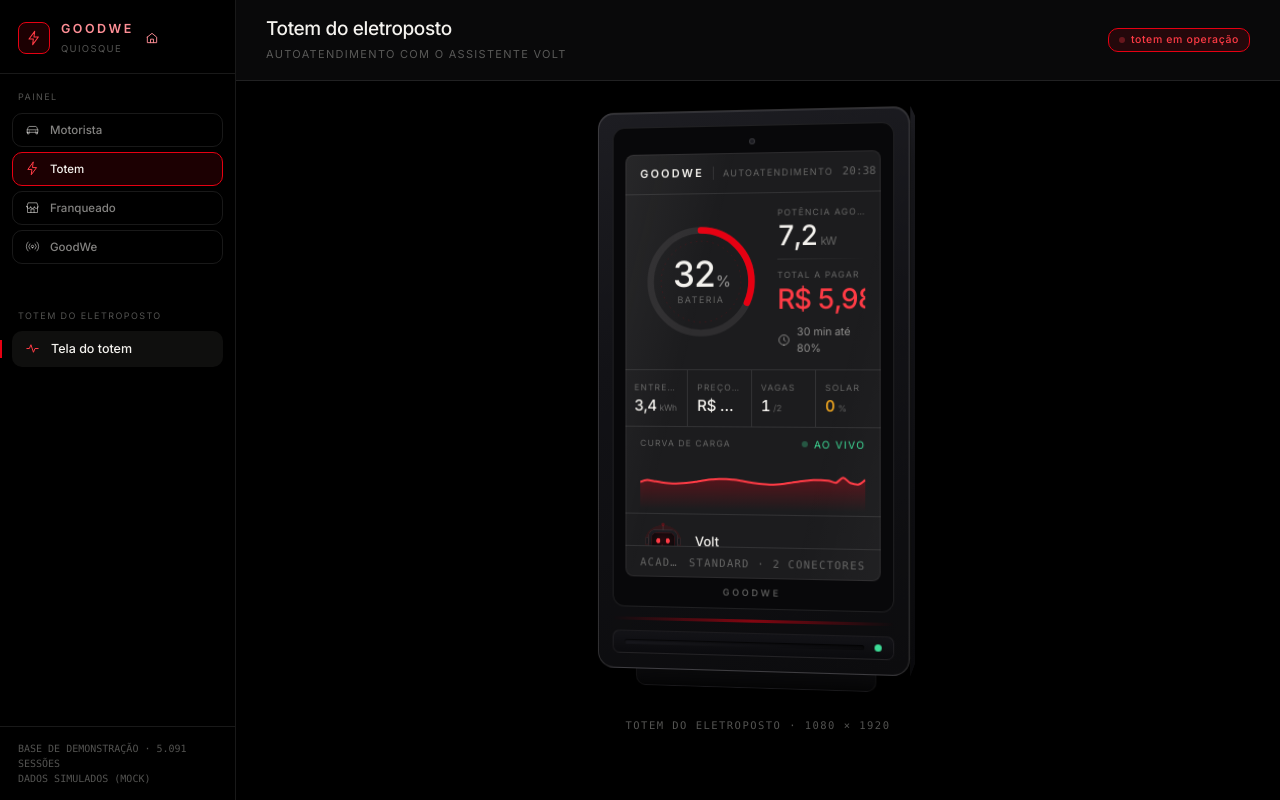
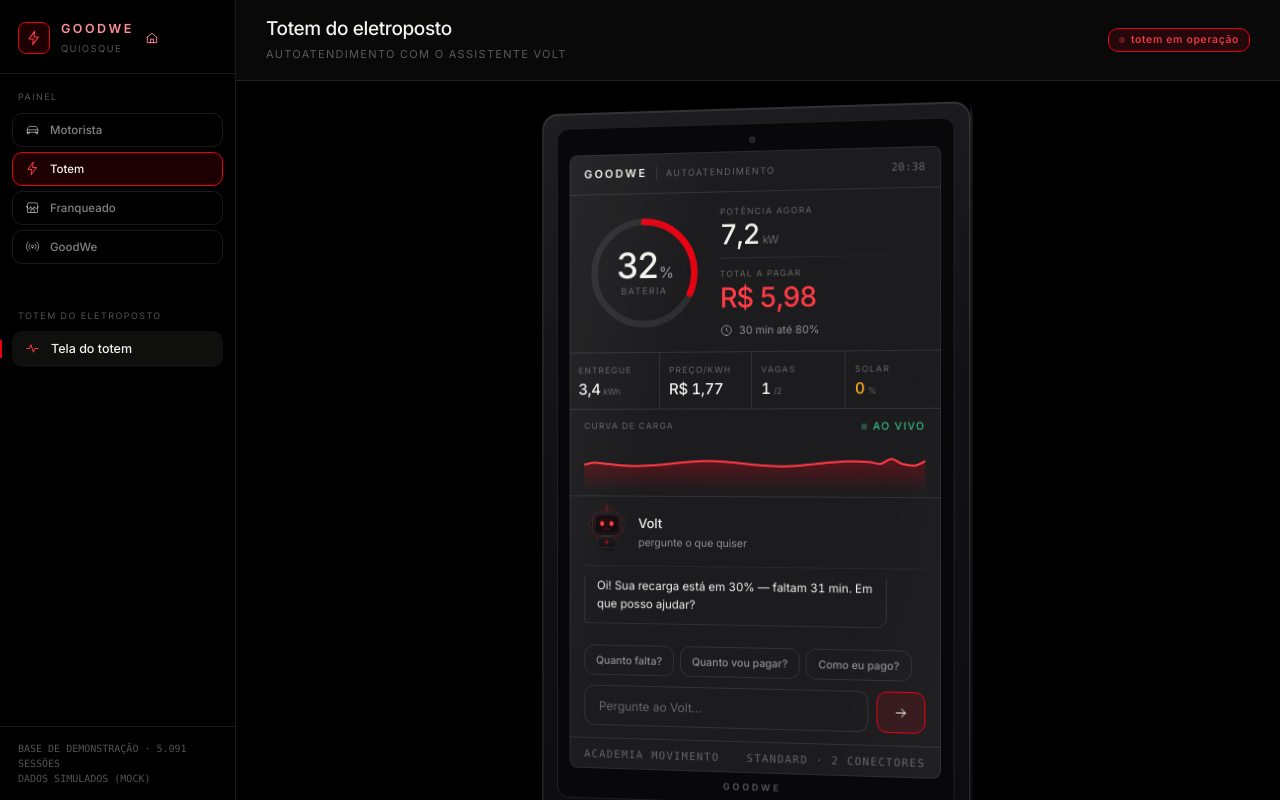
Before and after one commit to jbelkior1/gs_goodwe, a React (Vite) app: page /totem in a window 1280 px wide. Shown: the top 800 px of the page. Built offline with nearby package versions, Linux system fonts and the light colour scheme.

Commit message:
Design: remover ultimos drop-shadows inline, corrigir aspect-ratio e scale do totem3d

```diff
--- a/src/styles.css
+++ b/src/styles.css
@@ -606,13 +606,13 @@
 
 .cena3d {
   position: relative;
-  perspective: 1700px; perspective-origin: 50% 42%;
+  --escala: min(1, calc((100vh - 200px) / 742)); zoom: var(--escala); perspective: 1700px; perspective-origin: 50% 42%;
   display: flex; justify-content: center;
   padding: 8px 0 40px;
 }
 .totem3d {
-  --alt: min(742px, calc(100vh - 250px));
-  --larg: calc(var(--alt) * 1080 / 1920);
+  --alt: 742px;
+  --larg: 424px;
   --prof: 74px;
   position: relative;
   width: var(--larg); height: var(--alt);
@@ -1147,7 +1147,7 @@
   .mv-chat { height: auto; min-height: calc(100vh - 320px); }
 
   /* o totem também vira tela cheia no celular, sem o gabinete */
-  .cena3d { perspective: none; padding: 0; }
+  .cena3d { perspective: none; padding: 0; zoom: 1; }
   .totem3d { width: 100%; height: auto; transform: none !important; }
   .t3d-face, .t3d-base, .t3d-piso, .t3d-camera, .t3d-marca { display: none; }
   .t3d-frente {
@@ -1167,5 +1167,5 @@
 /* telas muito baixas (celular deitado, netbook): a moldura encolhe junto */
 @media (max-height: 720px) and (min-width: 781px) {
   .celular { height: calc(100vh - 176px); }
-  .totem3d { --alt: calc(100vh - 236px); }
+
 }
--- a/src/ui/kit.tsx
+++ b/src/ui/kit.tsx
@@ -234,7 +234,7 @@
         <circle
           cx={tamanho / 2} cy={tamanho / 2} r={raio} fill="none" stroke={cor} strokeWidth={7}
           strokeLinecap="round" strokeDasharray={`${preenchido} ${circ}`}
-          style={{ filter: `drop-shadow(0 0 8px ${cor === CHART.serie1 ? 'rgba(230,0,18,.7)' : 'transparent'})` }}
+
         />
         <circle cx={tamanho / 2} cy={tamanho / 2} r={raio - 11} fill="none"
                 stroke="rgba(230,0,18,.16)" strokeWidth={1} strokeDasharray="2 5" />
```
Also changed, not shown: src/ui/MapaRede.tsx (+2 -5 lines).
